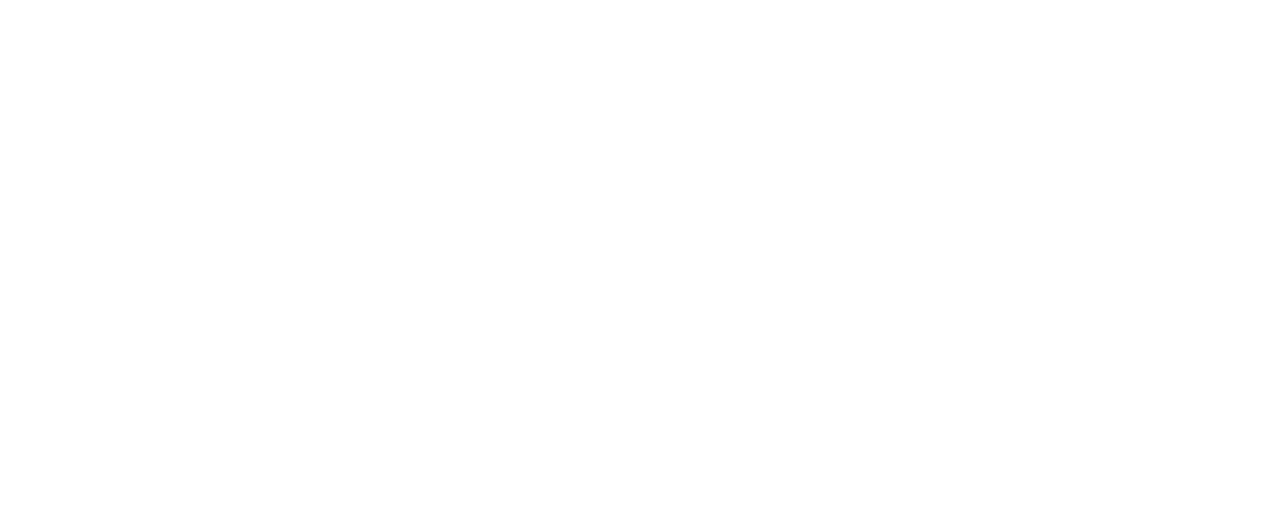
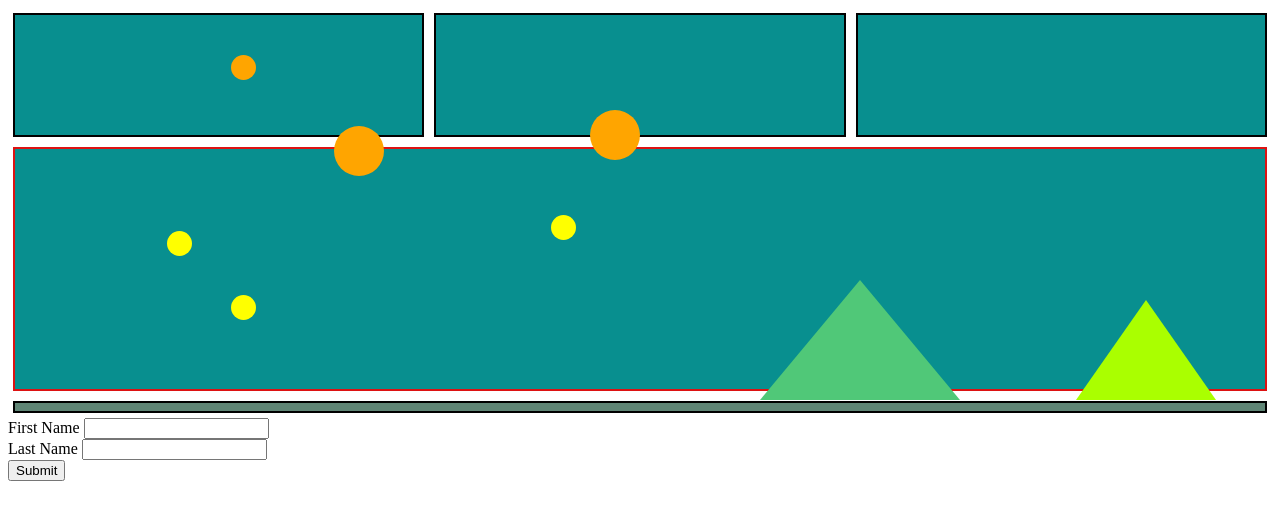
Before and after one commit to scootermcgeegle/Picasso-Painting, a plain HTML site: page index.html in a window 1280 px wide. Drawn offline with Linux system fonts and the light colour scheme.

Commit message:
updated changes, source code from acbartolome, helps me learn by looking at other code

```diff
--- a/index.html
+++ b/index.html
@@ -1,9 +1,54 @@
 <!DOCTYPE html>
 <html lang="en">
-  <head>
-    <meta charset="UTF-8" />
-    <meta name="viewport" content="width=device-width, initial-scale=1.0" />
-    <title>Document</title>
-  </head>
-  <body></body>
+<head>
+    <meta charset="UTF-8">
+    <meta name="viewport" content="width=device-width, initial-scale=1.0">
+    <title>The Picasso Painting</title>
+    <link rel="stylesheet" href="style.css">
+</head>
+<body>
+    <main>
+        <section class="boxSetContainer">
+            <section class="boxSet1">
+                <div class="circle1">
+                </div>
+                <div class="circle2">
+                </div>
+                <div class="circle3">
+                </div>
+                <div class="circle4">
+                </div>
+                <div class="circle5">
+                </div>
+                <div class="circle6">
+                </div>
+            </section>
+            <section class="boxSet1">
+            </section>
+            <section class="boxSet1">
+            </section>
+        </section>
+        <section class="boxSetContainer">
+            <div id="largeBox">
+                <div id="triangle1">
+                </div>
+                <div id="triangle2">
+                </div>
+            </div>
+        </section>
+        <section class="boxSetContainer">
+            <div id="smallBox">
+            </div>
+        </section>
+        <form name="myForm" action="./success.html" method="get">
+            <label for="firstName">First Name</label>
+            <input type="text" name="firstName" id="">
+        </br>
+            <label for="lastName">Last Name</label>
+            <input type="text" name="lastName" id="">
+        </br>
+        <input type="submit" value="Submit">
+        </form>
+    </main>
+</body>
 </html>
--- a/style.css
+++ b/style.css
@@ -0,0 +1,143 @@
+@media(min-width: 320px) {
+    .boxSet1 {
+        margin: 5px;
+        height: 15vh;
+        width: 33vw;
+    }
+    #largeBox {
+        margin: 5px;
+        height: 30vh;
+        width: 100vw;
+    }
+    #smallBox {
+        margin: 5px;
+        height: 1vh;
+        width: 100vw;
+    }
+    .circle1 {
+        right: 80vw;
+        bottom: 90vh;
+        height: 25px;
+        width: 25px;
+    }
+    .circle2 {
+        right: 55vw;
+        bottom: 70vh;
+        height: 25px;
+        width: 25px;
+    }
+    .circle3 {
+        right: 85vw;
+        bottom: 68vh;
+        height: 25px;
+        width: 25px;
+    }
+    .circle4 {
+        right: 80vw;
+        bottom: 60vh;
+        height: 25px;
+        width: 25px;
+    }
+    .circle5 {
+        right: 70vw;
+        bottom: 78vh;
+        height: 50px;
+        width: 50px;
+    }
+    .circle6 {
+        right: 50vw;
+        bottom: 80vh;
+        height: 50px;
+        width: 50px;
+    }
+    #triangle1 {
+        right: 5vw;
+        bottom: 50vh;
+        width: 0;
+        height: 0;
+        border-left: 70px solid transparent;
+        border-right: 70px solid transparent;
+        border-bottom: 100px solid #AAFF00;
+      }
+
+      #triangle2 {
+        right: 25vw;
+        bottom: 50vh;
+        width: 0;
+        height: 0;
+        border-left: 100px solid transparent;
+        border-right: 100px solid transparent;
+        border-bottom: 120px solid #50C878;
+      }
+}
+
+.boxSetContainer {
+    display: flex;
+}
+
+.boxSet1 {
+    border: 2px solid rgb(0, 0, 0);
+    background-color: #088F8F;
+}
+
+#largeBox {
+    border: 2px solid rgb(221, 18, 18);
+    background-color: #088F8F;
+}
+
+#smallBox {
+    border: 2px solid black;
+    background-color: #5F8575;
+}
+
+.circle1 {
+    position: fixed;
+    background-color: orange;
+    border-radius: 50%;
+}
+
+.circle2 {
+    position: fixed;
+    background-color: yellow;
+    border-radius: 50%;
+}
+
+.circle3 {
+    position: fixed;
+    background-color: yellow;
+    border-radius: 50%;
+}
+
+.circle4 {
+    position: fixed;
+    background-color: yellow;
+    border-radius: 50%;
+}
+
+.circle5 {
+    position: fixed;
+    background-color: orange;
+    border-radius: 50%;
+}
+
+.circle6 {
+    position: fixed;
+    background-color: orange;
+    border-radius: 50%;
+}
+
+#triangle1 {
+  position: fixed;
+  z-index: 1;
+}
+
+#triangle2 {
+  position: fixed;
+  z-index: 0;
+}
+
+
+#message {
+    text-align: center;
+    border: 2px solid black;
+}
```
Also changed, not shown: form.html (added, +16 -0 lines), images/Picasso.jpg (added).
